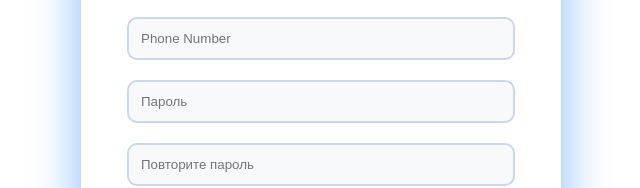
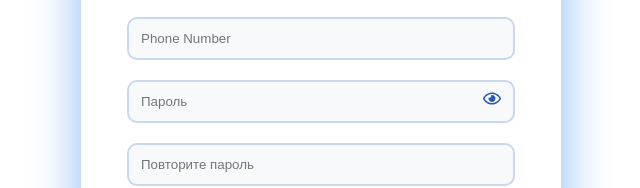
Before and after one commit to kattrine99/rieltorswebsite, a React (Vite) app: page /register in a window 1280 px wide. Shown: the part 378-566 px from the top of the page, without its empty margins (319-959 px from the left). Built offline with nearby package versions, Linux system fonts and the light colour scheme.

Commit message:
added show/hide password

```diff
--- a/package.json
+++ b/package.json
@@ -15,6 +15,7 @@
     "react": "^18.3.1",
     "react-dom": "^18.3.1",
     "react-hook-form": "^7.54.2",
+    "react-icons": "^5.4.0",
     "react-redux": "^9.2.0",
     "react-router": "^7.1.1",
     "react-router-dom": "^7.1.1",
--- a/src/Pages/LoginPage/LoginPage.scss
+++ b/src/Pages/LoginPage/LoginPage.scss
@@ -100,3 +100,25 @@ html, body {
 .social-login img:hover {
     transform: scale(1.1);
 }
+.pass {
+    position: relative;
+  }
+
+  .pass .input-container {
+    position: relative;
+    width: 100%;
+  }
+
+  input {
+    padding-right: 30px;
+    width: 100%;
+  }
+
+  .eye-icon {
+    position: absolute;
+    right: 20px;
+    top: 50%;
+    transform: translateY(-50%);
+    font-size: 18px;
+    color: #285bb5;
+  }
--- a/src/Pages/LoginPage/LoginPage.tsx
+++ b/src/Pages/LoginPage/LoginPage.tsx
@@ -7,9 +7,9 @@ import * as yup from "yup"
 import { Controller, SubmitHandler, useForm } from "react-hook-form";
 import { yupResolver } from "@hookform/resolvers/yup";
 import { useLoginUserMutation } from "../../Store/api/auth.api";
-import { useEffect } from "react";
+import { useEffect, useState } from "react";
 import { useNavigate } from "react-router";
-
+import { FaRegEye, FaRegEyeSlash } from "react-icons/fa";
 interface ILoginForm {
     useremail: string
     userpassword: string
@@ -22,8 +22,8 @@ interface ILoginForm {
 export const LoginPage = () => {
     const { control, handleSubmit, formState: { errors } } = useForm({ resolver: yupResolver(loginFormschema), defaultValues: { useremail: "", userpassword: "" }, })
     const navigate = useNavigate();
-
     const [loginUser, {data: userData, isError, isLoading, isSuccess, error}] = useLoginUserMutation()
+    const [isPasswordVisible, setIsPasswordVisible] = useState(false);
 
     useEffect(()=>{
         if(userData?.user_id){
@@ -37,7 +37,9 @@ export const LoginPage = () => {
         console.log(data)
         loginUser({email: data.useremail , password: data.userpassword})
     }
-
+    const togglePasswordVisibility = () => {
+        setIsPasswordVisible(prevState => !prevState);
+      };
 
     return (
         <div className="loginPage">
@@ -50,11 +52,13 @@ export const LoginPage = () => {
 
         )} />
         <Controller name="userpassword" control={control} render={({field}) => (
-          <Input isError={errors.userpassword ? true : false} errorMessage={errors.userpassword?.message} type="password" placeholder="Пароль"
-            {...field}
-          />
+          <div className="pass"><Input isError={errors.userpassword ? true : false} errorMessage={errors.userpassword?.message} type={isPasswordVisible ? 'text' : 'password'} placeholder="Пароль"
+                        {...field} /> <span onClick={togglePasswordVisibility} className="eye-icon">
+                        {isPasswordVisible ? <FaRegEyeSlash /> : <FaRegEye />}
+                      </span></div>
+        )} />
 
-        )} />
+
                 <Button text="Войти" type="submit" className={""}/>
                 </form>
             <AuthWith />
--- a/src/Pages/RegistrationPage/RegistrationPage.scss
+++ b/src/Pages/RegistrationPage/RegistrationPage.scss
@@ -27,12 +27,12 @@ html, body {
 }
 .name-fields {
     display: flex;
-    gap: 10px; /* Расстояние между полями */
+    gap: 10px;
     width: 100%;
   }
 
   .name-fields > * {
-    flex: 1; /* Поля равномерно занимают доступное пространство */
+    flex: 1;
   }
 
 .RegisterPage
@@ -113,3 +113,26 @@ html, body {
 .social-login img:hover {
     transform: scale(1.1);
 }
+
+.pass {
+    position: relative;
+  }
+
+  .pass .input-container {
+    position: relative;
+    width: 100%;
+  }
+
+  input {
+    padding-right: 30px;
+    width: 100%;
+  }
+
+  .eye-icon {
+    position: absolute;
+    right: 20px;
+    top: 50%;
+    transform: translateY(-50%);
+    font-size: 18px;
+    color: #285bb5;
+  }
--- a/src/Pages/RegistrationPage/RegistrationPage.tsx
+++ b/src/Pages/RegistrationPage/RegistrationPage.tsx
@@ -8,6 +8,8 @@ import { yupResolver } from "@hookform/resolvers/yup";
 import { useNavigate } from "react-router-dom";
 import Modal from "../../components/UI/Modal/Modal";
 import { useState } from "react";
+import { FaRegEye, FaRegEyeSlash } from "react-icons/fa";
+
 interface IRegisterForm {
     userfirstname: string
     userlastname: string
@@ -40,6 +42,7 @@ export const RegistrationPage = () => {
     usertel: "",
     userpassword: "", }, })
     const [isModalOpen, setIsModalOpen] = useState(false);
+    const [isPasswordVisible, setIsPasswordVisible] = useState(false);
 
     const handleCloseModal = () => {
       setIsModalOpen(false);
@@ -47,6 +50,10 @@ export const RegistrationPage = () => {
     };
     const onSubmit: SubmitHandler<IRegisterForm> = () => {
       setIsModalOpen(true);
+    };
+    const togglePasswordVisibility = () => {
+      setIsPasswordVisible(prevState => !prevState);
+
     };
   return (
     <div className="RegisterPage">
@@ -75,23 +82,27 @@ export const RegistrationPage = () => {
           />
         )} />
         <Controller name="userpassword" control={control} render={({field}) => (
-          <><Input
+          <div className="pass"><Input
           isError={errors.userpassword ? true : false}
           errorMessage={errors.userpassword?.message}
+          type={isPasswordVisible ? 'text' : 'password'}
           placeholder="Пароль"
           {...field}
-        />
-            </>
+        /><span onClick={togglePasswordVisibility} className="eye-icon">
+                                {isPasswordVisible ? <FaRegEyeSlash /> : <FaRegEye />}
+                              </span>
+          </div>
         )} />
         <Controller name="repeatpassword" control={control} render={({ field }) => (
-            <>
+            <div className="pass">
             <Input
                 isError={errors.repeatpassword ? true : false}
                 errorMessage={errors.repeatpassword?.message}
+                type={isPasswordVisible ? 'text' : 'password'}
                 placeholder="Повторите пароль"
                 {...field}
-              />
-                      </>
+              /><span onClick={togglePasswordVisibility} className="eye-icon">
+              </span></div>
         )}/>
 
         <Button className= "" text="Зарегистрироваться" type="submit" />
--- a/src/components/AuthWith/AuthWith.tsx
+++ b/src/components/AuthWith/AuthWith.tsx
@@ -10,16 +10,16 @@ export const AuthWith = () => {
             <p>Войти с помощью</p>
             <div className="icons-wrapper">
                 <a className="reg__link google-link" href="#">
-                    <img src="/public/images/icons/google.svg" alt="Google" />
+                    <img src="/images/icons/google.svg" alt="Google" />
                 </a>
                 <a className="reg__link google-plus-link" href="#">
-                    <img src="/public/images/icons/github.svg" alt="Github" />
+                    <img src="/images/icons/github.svg" alt="Github" />
                 </a>
                 <a className="reg__link yandex-link" href="#">
-                    <img src="/public/images/icons/yandex.svg" alt="Yandex" />
+                    <img src="/images/icons/yandex.svg" alt="Yandex" />
                 </a>
                 <a className="reg__link mail-ru-link" href="#">
-                    <img src="/public/images/icons/mail.svg" alt="Mail.ru" />
+                    <img src="/images/icons/mail.svg" alt="Mail.ru" />
                 </a>
             </div>
         </div>
```
Also changed, not shown: 1 other file (tests, documents, lock files or other folders).
